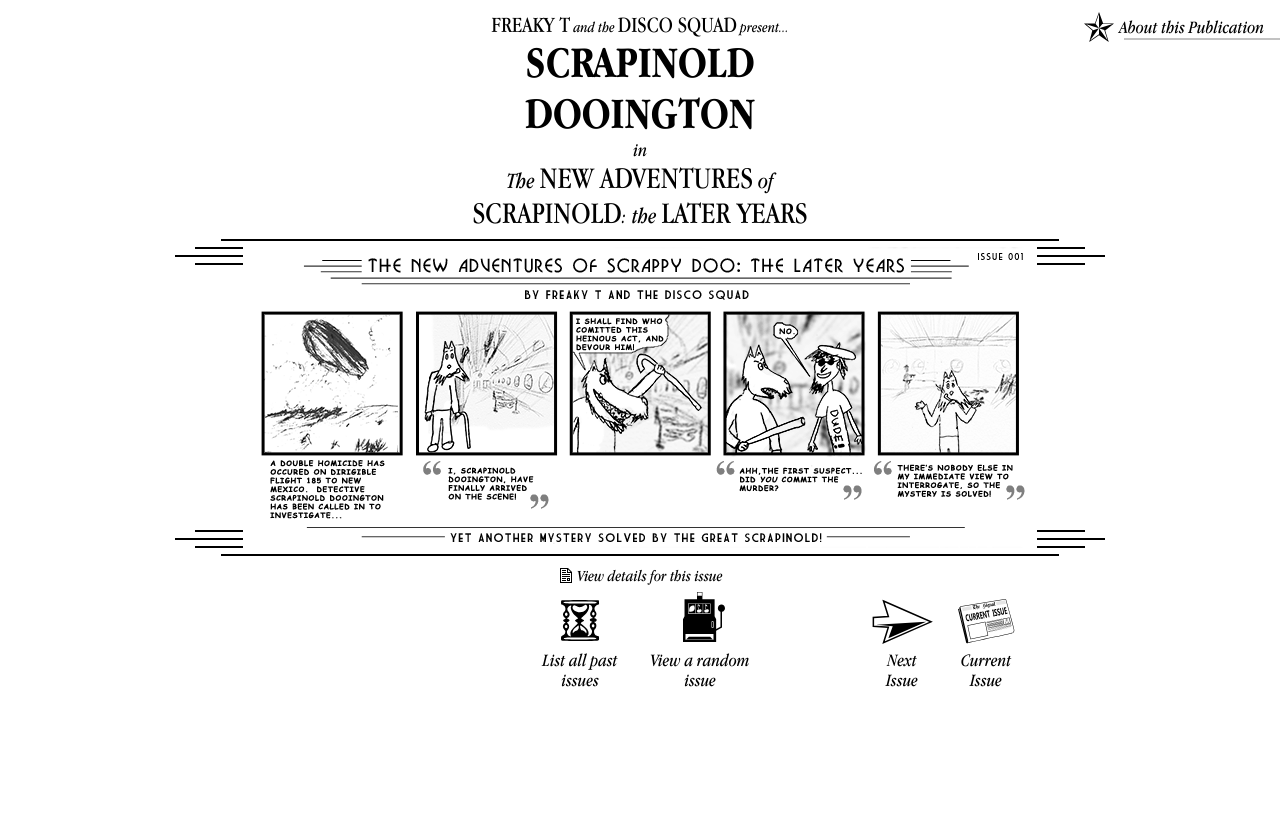
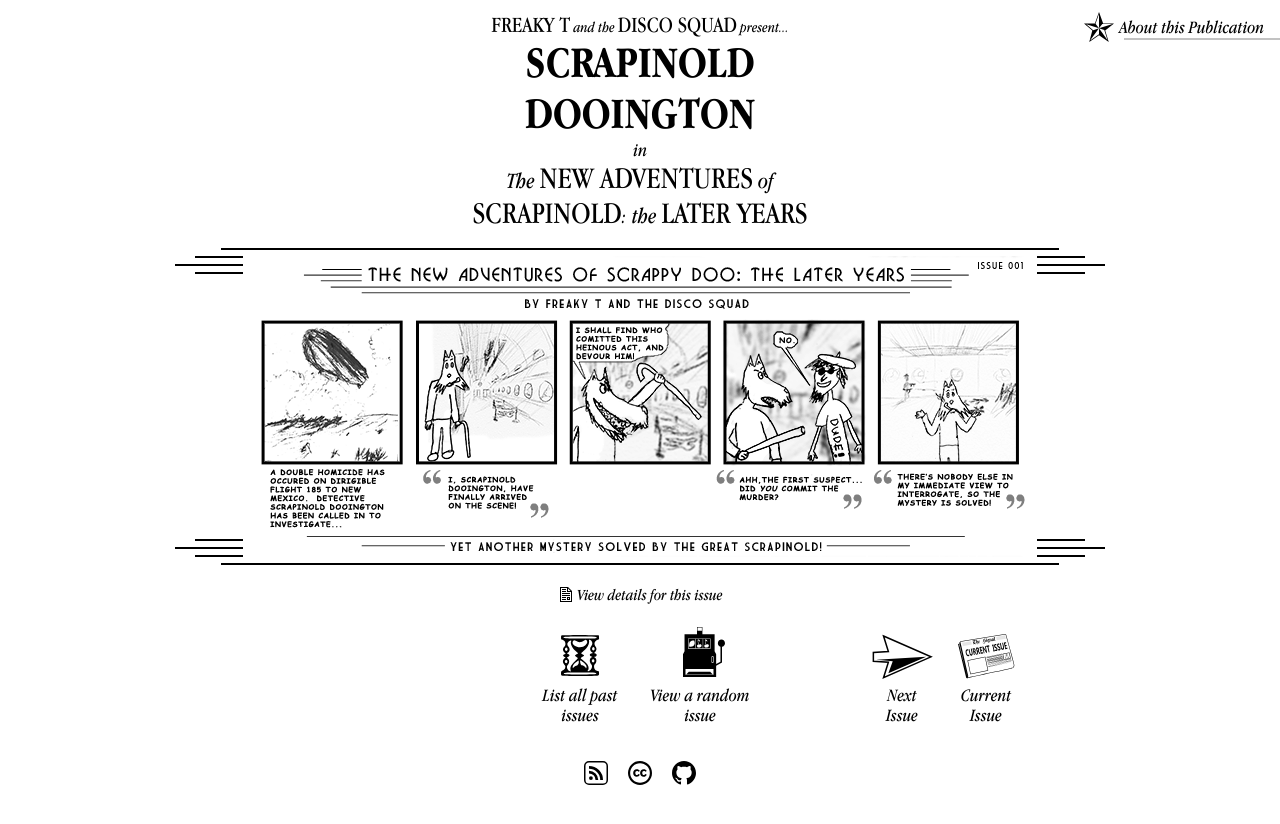
Before and after one commit to Scrapinold/scrapinold.github.io, a Jekyll site: the page built from _posts/2008-12-20-1.markdown, in a window 1280 px wide. Shown: the top 824 px of the page. Built offline with Jekyll 4.4.1, drawn with Linux system fonts in a browser that asks for light colours; nearby versions of some CDN libraries.

Commit message:
Added footer

```diff
--- a/_includes/footer.html
+++ b/_includes/footer.html
@@ -1,6 +1,15 @@
 <footer class="site-footer">
-
-
+	<ul class="footer-links">
+		<li>
+			<a class="rss-link" href="/feed.xml">RSS</a>
+		</li>
+		<li>
+			<a class="cc-link" href="https://creativecommons.org/licenses/by/4.0/">CC BY</a>
+		</li>
+		<li>
+			<a class="github-link" href="https://github.com/Scrapinold/scrapinold.github.io">Github</a>
+		</li>
+	</ul>
 </footer>
 
 <script src="http://ajax.googleapis.com/ajax/libs/jquery/1.11.0/jquery.min.js" ></script>
--- a/css/main.css
+++ b/css/main.css
@@ -52,7 +52,7 @@ a {
 
 .title {
   margin-top: 0.875em;
-  margin-bottom: 0.25em;
+  margin-bottom: 12px;
   font-size: 12px;
 }
 
@@ -293,6 +293,11 @@ a {
   background-image: url('images/icon-current.svg');
 }
 
+.notes-section {
+  margin-bottom: 16px;
+  margin-top: 10px;
+}
+
 #notes-button {
   background-color: white;
   border: 0 none;
@@ -349,6 +354,13 @@ a {
   .notes-text {
     transition: none;
   }
+  .link-about::before, .link-about::after {
+    transition: none;
+  }
+
+  .comic-nav a::before, .comic-nav a::after {
+    transition: none;
+  }
 }
 
 .notes-text > p, .notes-text > div {
@@ -369,6 +381,47 @@ a {
   font-size: 14px;
   transform: scaleY(1);
   max-height: 100em;
+}
+
+/* footer */
+footer {
+  display: flex;
+}
+
+.footer-links {
+  display: flex;
+  list-style: none;
+  margin: 0 auto;
+  padding: 16px 0;
+}
+
+.footer-links a {
+  display: block;
+  width: 44px;
+  height: 44px;
+  background-position: center center;
+  /* Hide text but keep it visible to screen readers */
+  transition: transform 350ms;
+  transform: scale3d(1, 1, 1) rotate3d(0, 0, 1, 0deg);
+  background-repeat: no-repeat;
+  font-size: 0;
+  color: transparent;
+}
+
+.footer-links a:hover {
+  transform: scale3d(1.1, 1.1, 1.1) rotate3d(0, 0, 1, 1deg);
+}
+
+.rss-link {
+  background-image: url('./images/icon-rss.svg');
+}
+
+.cc-link {
+  background-image: url('./images/icon-cc.svg');
+}
+
+.github-link {
+  background-image: url('./images/icon-github.svg');
 }
 
   /* macos button if i ever want to bring that back */
```
Also changed, not shown: css/images/icon-cc.svg (added), css/images/icon-github.svg (added), css/images/icon-rss.svg (added).
